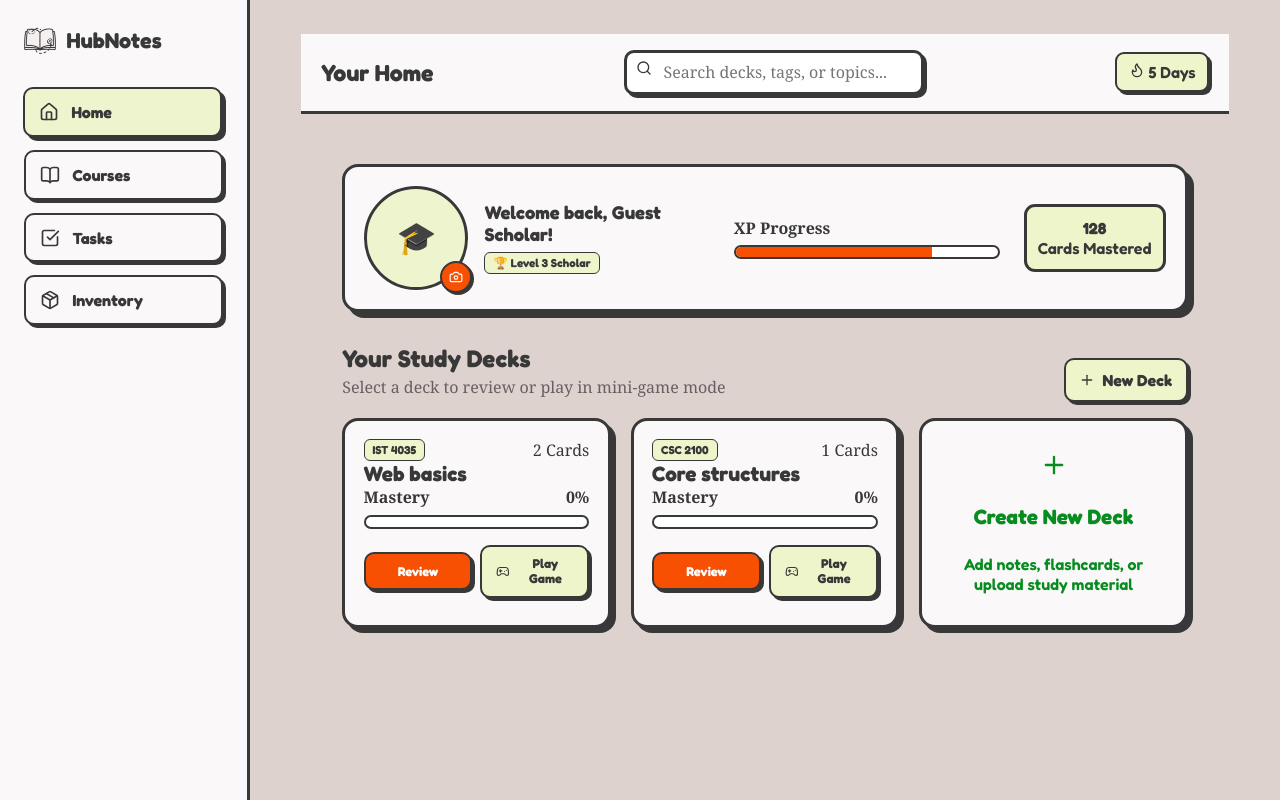
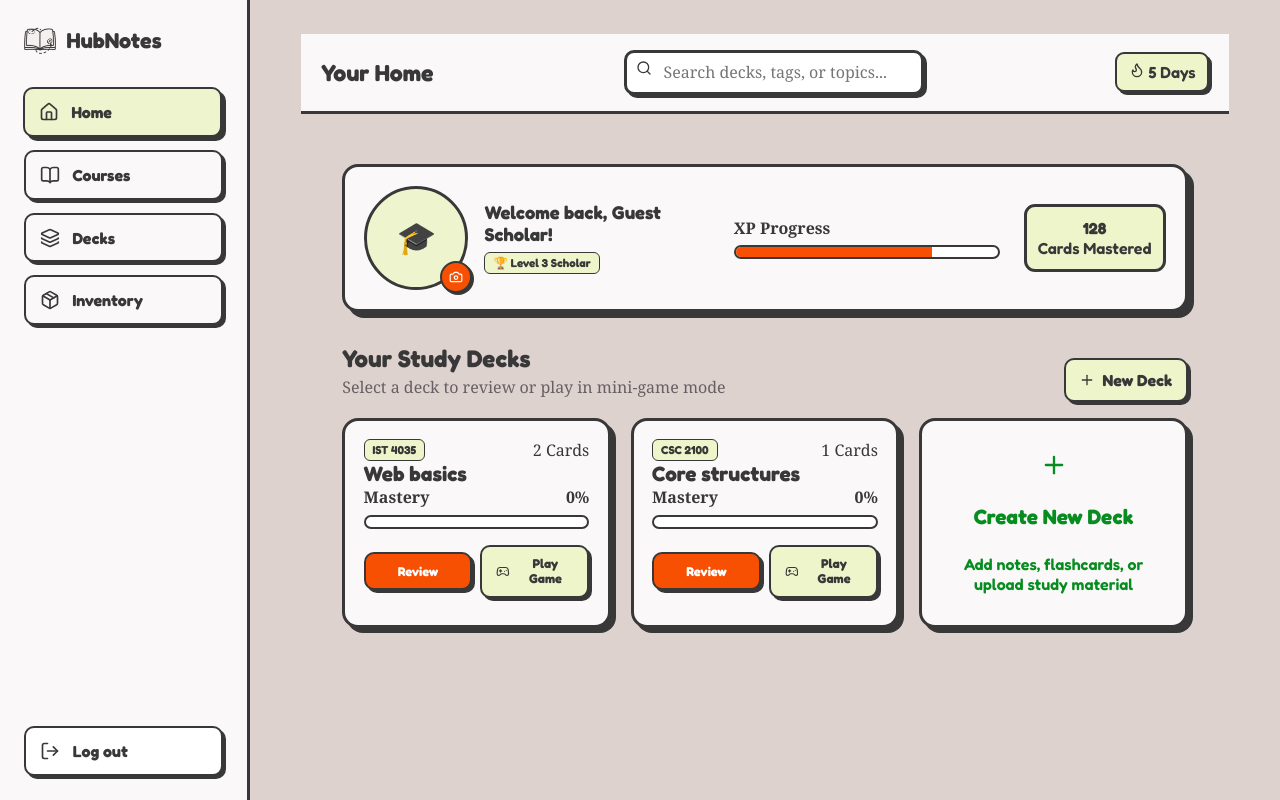
Before and after one commit to 2Michelle6/HubNotes-Webapp, a React (Vite) app: page /home in a window 1280 px wide. Built offline with nearby package versions, Linux system fonts and the light colour scheme.

Commit message:
feat: rename tasks to decks and add logout

```diff
--- a/src/App.css
+++ b/src/App.css
@@ -321,6 +321,8 @@ textarea {
 }
 
 .app-sidebar {
+  display: flex;
+  flex-direction: column;
   width: 250px;
   min-height: 100vh;
   padding: 1.5rem;
@@ -352,6 +354,25 @@ textarea {
   flex-direction: column;
   gap: 0.8rem;
 }
+
+.sidebar-logout {
+  display: flex;
+  width: 100%;
+  align-items: center;
+  gap: .75rem;
+  margin-top: auto;
+  padding: .8rem .9rem;
+  border: 2px solid var(--ink);
+  border-radius: 10px;
+  background: #fff;
+  box-shadow: 3px 3px 0 var(--shadow-dark);
+  color: var(--ink);
+  cursor: pointer;
+  font-family: var(--font-display);
+  font-weight: bold;
+}
+
+.sidebar-logout:hover { background: #f85002; color: #fff; }
 
 .sidebar-link {
   display: flex;
@@ -482,6 +503,8 @@ textarea {
     flex-wrap: wrap;
   }
 
+  .sidebar-logout { width: auto; margin-top: 0; }
+
   .app-main {
     padding: 1.5rem;
   }
--- a/src/App.jsx
+++ b/src/App.jsx
@@ -21,7 +21,8 @@ export default function App() {
           <Route path="/home" element={<Home />} />
           <Route path="/courses" element={<Courses />} />
           <Route path="/courses/:id" element={<CourseDetail />} />
-          <Route path="/tasks" element={<Tasks />} />
+          <Route path="/decks" element={<Tasks />} />
+          <Route path="/tasks" element={<Navigate to="/decks" replace />} />
           <Route path="/decks/:courseId/:deckId" element={<DeckDetail />} />
           <Route path="/inventory" element={<Inventory />} />
         </Route>
--- a/src/components/Sidebar.jsx
+++ b/src/components/Sidebar.jsx
@@ -1,14 +1,18 @@
-import { NavLink } from 'react-router-dom';
-import { BookOpen, CheckSquare, Home, Package } from 'lucide-react';
+import { NavLink, useLocation, useNavigate } from 'react-router-dom';
+import { BookOpen, Layers, Home, LogOut, Package } from 'lucide-react';
 import logoIcon from '../assets/logonobg.png';
 
 export default function Sidebar() {
+  const { pathname } = useLocation();
+  const navigate = useNavigate();
   const navItems = [
     { name: 'Home', path: '/home', icon: Home },
     { name: 'Courses', path: '/courses', icon: BookOpen },
-    { name: 'Tasks', path: '/tasks', icon: CheckSquare },
+    { name: 'Decks', path: '/decks', icon: Layers },
     { name: 'Inventory', path: '/inventory', icon: Package },
   ];
+
+  const showLogout = ['/home', '/courses', '/decks', '/inventory'].includes(pathname);
 
   return (
     <aside className="app-sidebar">
@@ -32,6 +36,7 @@ export default function Sidebar() {
           );
         })}
       </nav>
+      {showLogout && <button className="sidebar-logout" type="button" onClick={() => navigate('/', { replace: true })}><LogOut size={20} /><span>Log out</span></button>}
     </aside>
   );
 }
```
